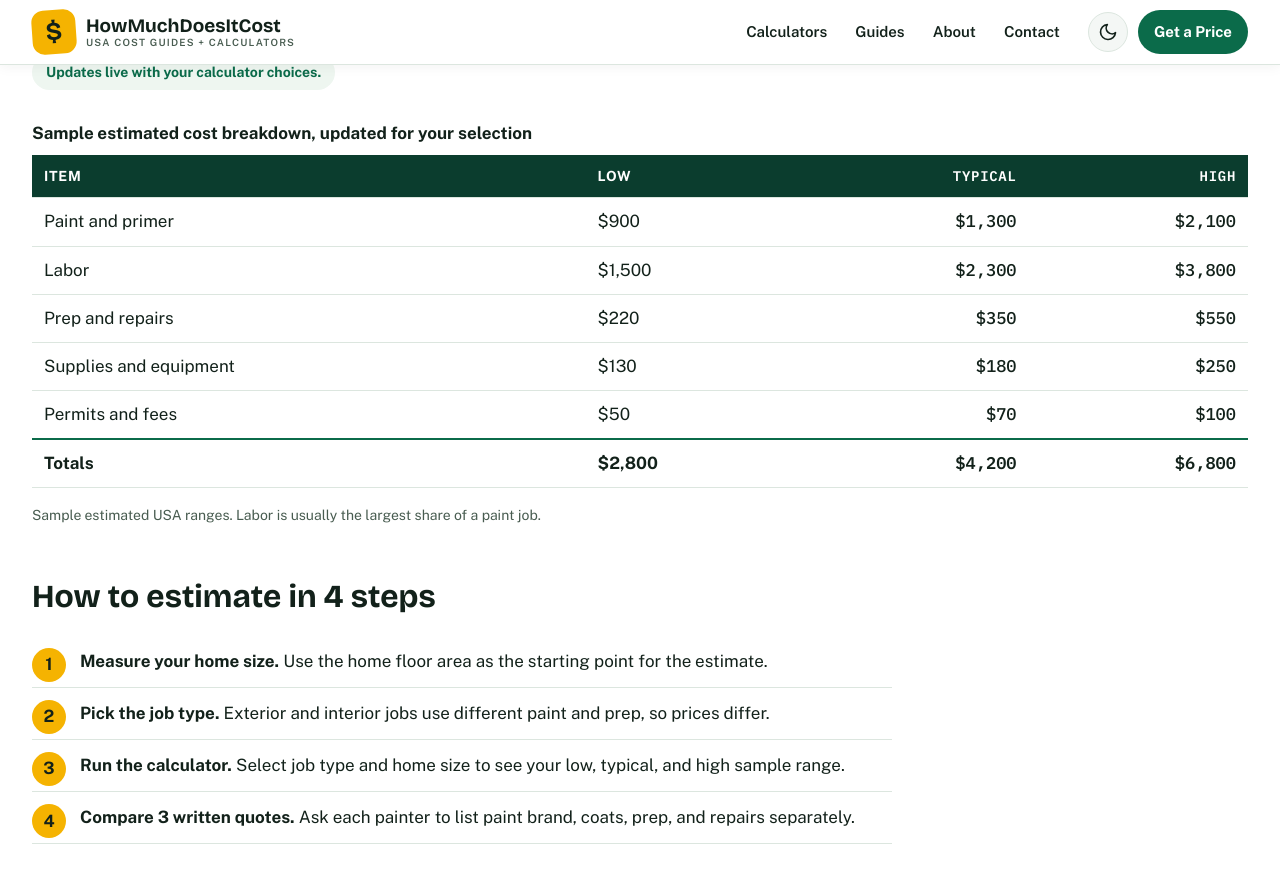
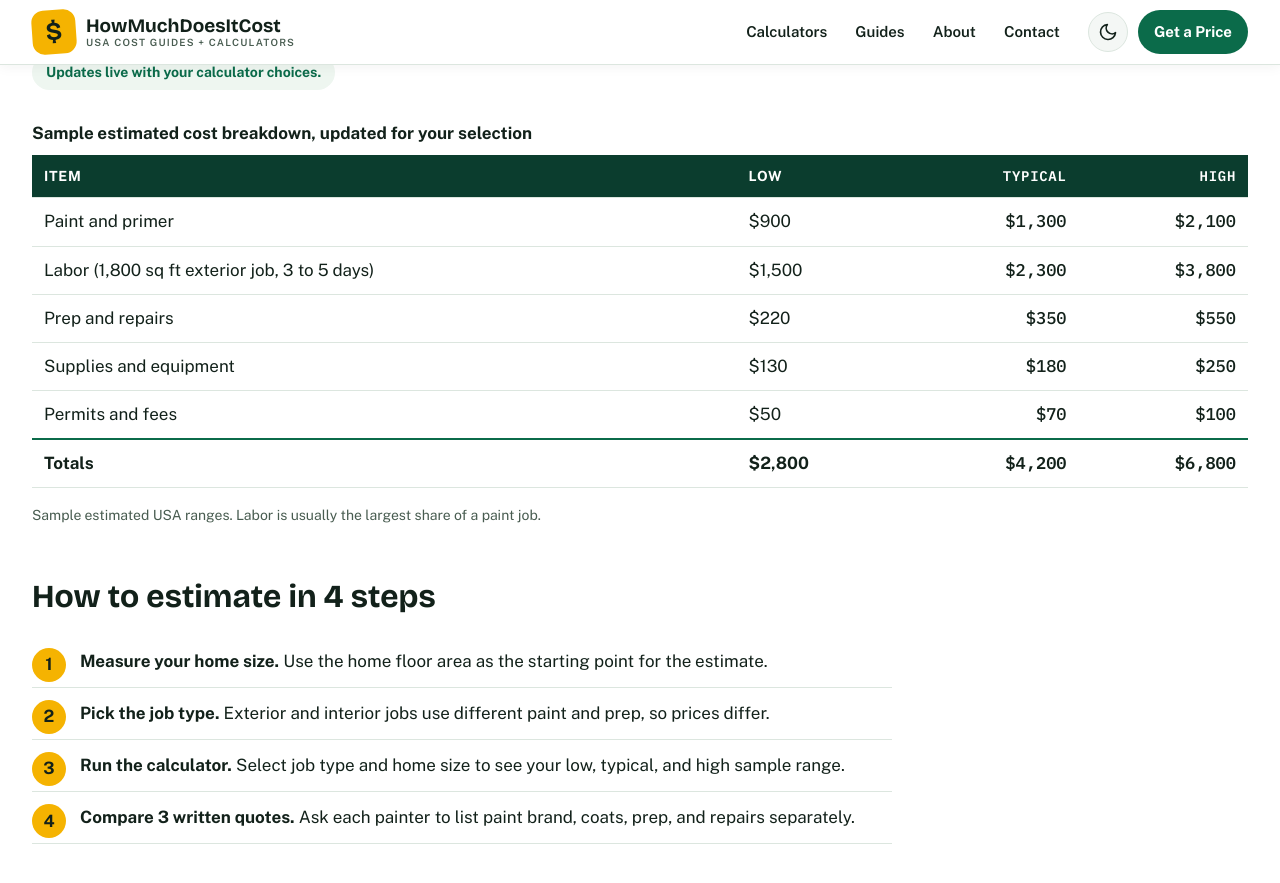
Before and after one commit to zaidmeo09-dhangal/howmuchdoesitcostusa, a Jekyll site: the page built from house-painting-cost-calculator.md, in a window 1280 px wide and 900 px high, scrolled down 1429 px. Shown: the top 883 px of the window. Built offline with Jekyll 4.4.1, drawn with Linux system fonts in a browser that asks for light colours; part of the change alters nothing that is shown.

Commit message:
Initial deploy: add house-painting-cost-calculator.md

```diff
--- a/house-painting-cost-calculator.md
+++ b/house-painting-cost-calculator.md
@@ -96,7 +96,7 @@ schema: |
   <p class="kicker">Free Calculator</p>
   <h1>How Much Does It Cost to Paint a House?</h1>
   <div class="answer">
-    <p>A typical exterior paint job for a 1,800 sq ft home in the USA costs about $4,200, with a sample range of $2,800 to $6,800.</p>
+    <p id="answerIntro">A typical exterior paint job for a 1,800 sq ft home in the USA costs about $4,200, with a sample range of $2,800 to $6,800.</p>
     <p class="note">All prices on this page are sample estimated USA ranges, not quotes.</p>
   </div>
 
@@ -154,7 +154,7 @@ schema: |
       </thead>
       <tbody>
         <tr><td>Paint and primer</td><td>$900</td><td>$1,300</td><td>$2,100</td></tr>
-        <tr><td>Labor</td><td>$1,500</td><td>$2,300</td><td>$3,800</td></tr>
+        <tr><td id="laborLabel">Labor (1,800 sq ft exterior job, 3 to 5 days)</td><td>$1,500</td><td>$2,300</td><td>$3,800</td></tr>
         <tr><td>Prep and repairs</td><td>$220</td><td>$350</td><td>$550</td></tr>
         <tr><td>Supplies and equipment</td><td>$130</td><td>$180</td><td>$250</td></tr>
         <tr><td>Permits and fees</td><td>$50</td><td>$70</td><td>$100</td></tr>
@@ -282,7 +282,8 @@ schema: |
   }
   function round10(n) { return Math.round(n / 10) * 10; }
   function update() {
-    var rate = parseFloat(document.getElementById("jobType").value);
+    var jobVal = document.getElementById("jobType").value;
+    var rate = parseFloat(jobVal);
     var size = parseFloat(document.getElementById("homeSize").value);
     document.getElementById("homeSizeVal").textContent = Math.round(size).toLocaleString("en-US") + " sq ft";
     var typ = Math.round((size * rate) / 50) * 50;
@@ -291,7 +292,12 @@ schema: |
     document.getElementById("lowVal").textContent = fmt(low);
     document.getElementById("typVal").textContent = fmt(typ);
     document.getElementById("highVal").textContent = fmt(high);
-    try { if (window.hmSync) { window.hmSync(low, typ, high, 2800, 4200, 6800); } } catch (e) {}
+    var jobName = jobVal === "2.33" ? "exterior" : "interior";
+    var sizeTxt = Math.round(size).toLocaleString("en-US");
+    var intro = "A typical " + jobName + " paint job for a " + sizeTxt + " sq ft home in the USA costs about " + fmt(typ) + ", with a sample range of " + fmt(low) + " to " + fmt(high) + ".";
+    var days = size <= 1200 ? "2 to 3 days" : size <= 2000 ? "3 to 5 days" : size <= 3000 ? "4 to 6 days" : "5 to 7 days";
+    var labor = "Labor (" + sizeTxt + " sq ft " + jobName + " job, " + days + ")";
+    try { if (window.hmSync) { window.hmSync(low, typ, high, 2800, 4200, 6800, { intro: intro, labor: labor }); } } catch (e) {}
   }
   document.getElementById("jobType").addEventListener("change", update);
   document.getElementById("homeSize").addEventListener("input", update);
```
